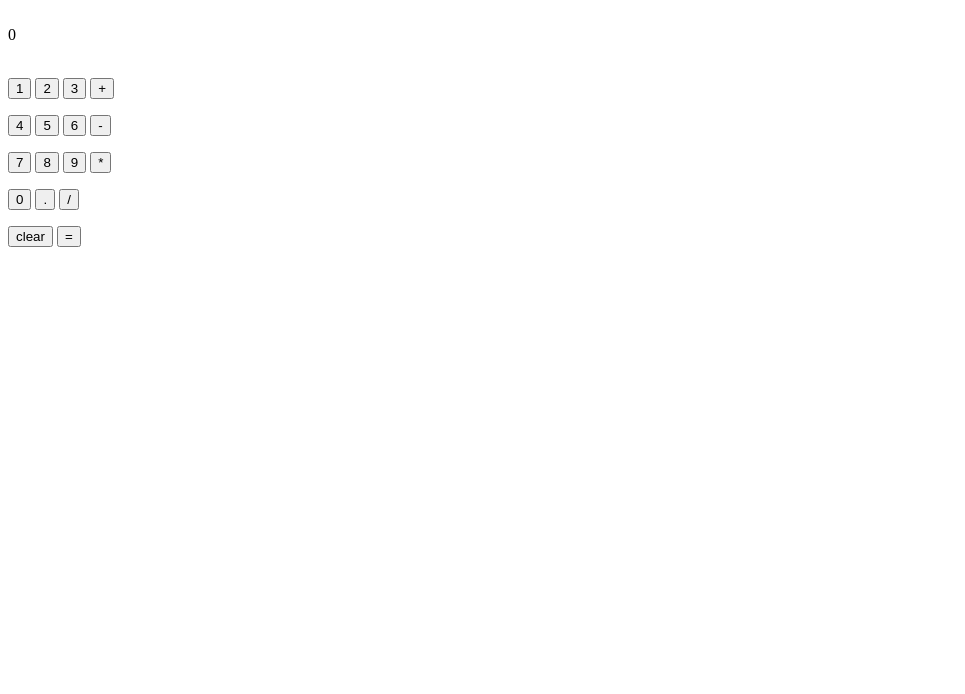
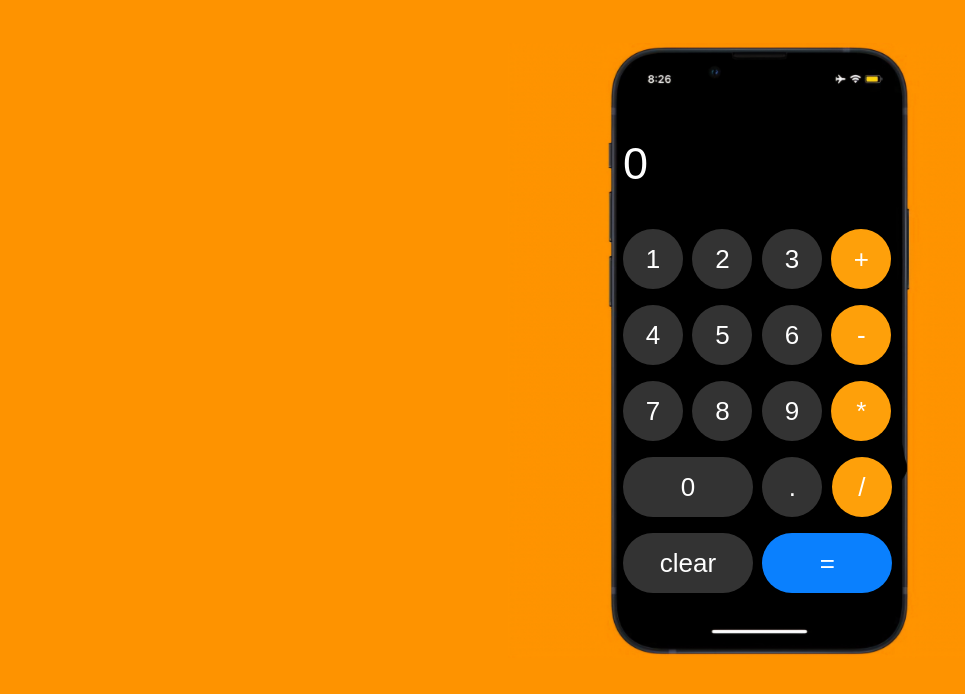
Before and after one commit to Ali-Arshad-Khan/Calculator, a plain HTML site: page index.html in a window 1280 px wide. Shown: the whole page, without its empty margins (0-965 px from the left). Drawn offline with Linux system fonts and the light colour scheme; the site is published under a folder, as on GitHub Pages, so addresses that start at the root find nothing.

Commit message:
Update index.html

```diff
--- a/index.html
+++ b/index.html
@@ -4,14 +4,14 @@
     <meta charset="UTF-8">
     <meta name="viewport" content="width=device-width, initial-scale=1.0">
     <title>Calci-Project</title>
-    <link rel="stylesheet" href="/index.css">
+    <link rel="stylesheet" href="./index.css">
 
 
 </head>
 <body>
 
     <div class="container">
-        <img src="/imgUsed/img1.jpg" alt="" class="phone">
+        <img src="./imgUsed/img1.jpg" alt="" class="phone">
 
     <div class="main">
 
@@ -143,5 +143,5 @@
 </div>
 
 </body>
-<script src="/index.js"></script>
+<script src="./index.js"></script>
 </html>
```
